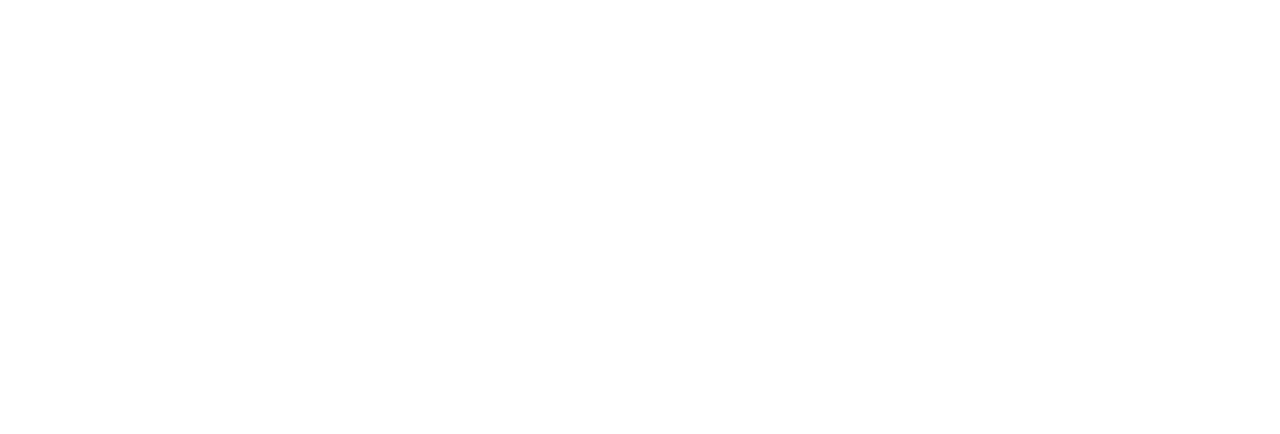
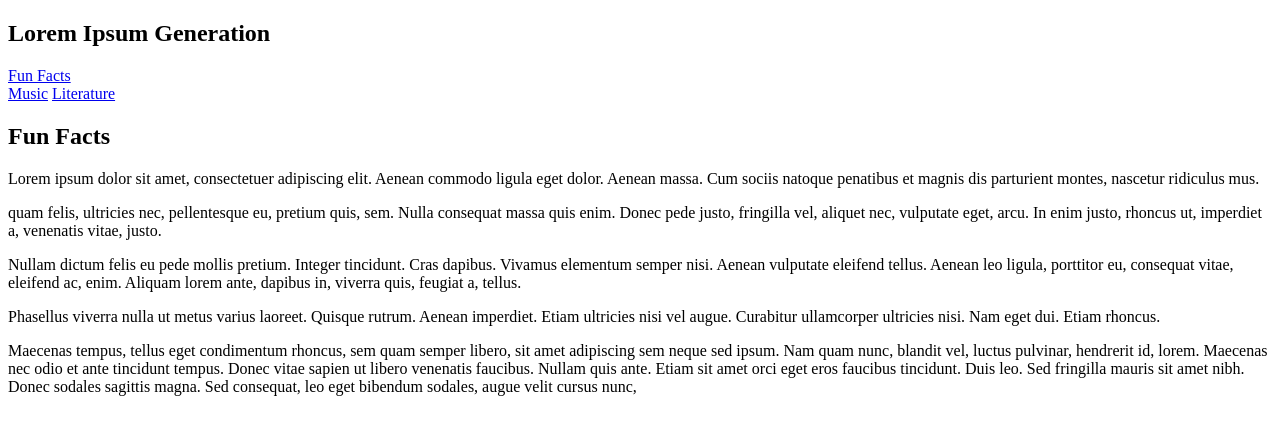
Before and after one commit to mdmcd215/silver-octo-invention, a plain HTML site: page index.html in a window 1280 px wide. Drawn offline with Linux system fonts and the light colour scheme.

Commit message:
added to index

```diff
--- a/index.html
+++ b/index.html
@@ -1,8 +1,27 @@
+<!DOCTYPE html>
 <html>
   <head>
     <title>silver-octo-invention</title>
   <head/>
     <body>
+      <h2>Lorem Ipsum Generation</h2>
+      <nav>
+        <a href="https://mdmcd215.github.io"<h3>Fun Facts</h3></nav></a>
+        <a href="https://mdmcd215.invention.github.io"<h3>Music</h3></body></a>
+        <a href="https.//mdmcd215.index.github.io"<h3>Literature</h3></a>
+      </nav>
+      <section>
+      <h1>Fun Facts</h1>
+    <p>Lorem ipsum dolor sit amet, consectetuer adipiscing elit. Aenean commodo ligula eget dolor. Aenean massa. Cum sociis natoque penatibus et magnis dis parturient montes, nascetur ridiculus mus. </p>
+
+<p> quam felis, ultricies nec, pellentesque eu, pretium quis, sem. Nulla consequat massa quis enim. Donec pede justo, fringilla vel, aliquet nec, vulputate eget, arcu. In enim justo, rhoncus ut, imperdiet a, venenatis vitae, justo.</p>
+
+<p>Nullam dictum felis eu pede mollis pretium. Integer tincidunt. Cras dapibus. Vivamus elementum semper nisi. Aenean vulputate eleifend tellus. Aenean leo ligula, porttitor eu, consequat vitae, eleifend ac, enim. Aliquam lorem ante, dapibus in, viverra quis, feugiat a, tellus.</p>
+
+<p>Phasellus viverra nulla ut metus varius laoreet. Quisque rutrum. Aenean imperdiet. Etiam ultricies nisi vel augue. Curabitur ullamcorper ultricies nisi. Nam eget dui. Etiam rhoncus.</p>
+
+<p>Maecenas tempus, tellus eget condimentum rhoncus, sem quam semper libero, sit amet adipiscing sem neque sed ipsum. Nam quam nunc, blandit vel, luctus pulvinar, hendrerit id, lorem. Maecenas nec odio et ante tincidunt tempus. Donec vitae sapien ut libero venenatis faucibus. Nullam quis ante. Etiam sit amet orci eget eros faucibus tincidunt. Duis leo. Sed fringilla mauris sit amet nibh. Donec sodales sagittis magna. Sed consequat, leo eget bibendum sodales, augue velit cursus nunc,</p>
+</section>
 
     </body>
 </html>
```
Also changed, not shown: invention.html (added).
